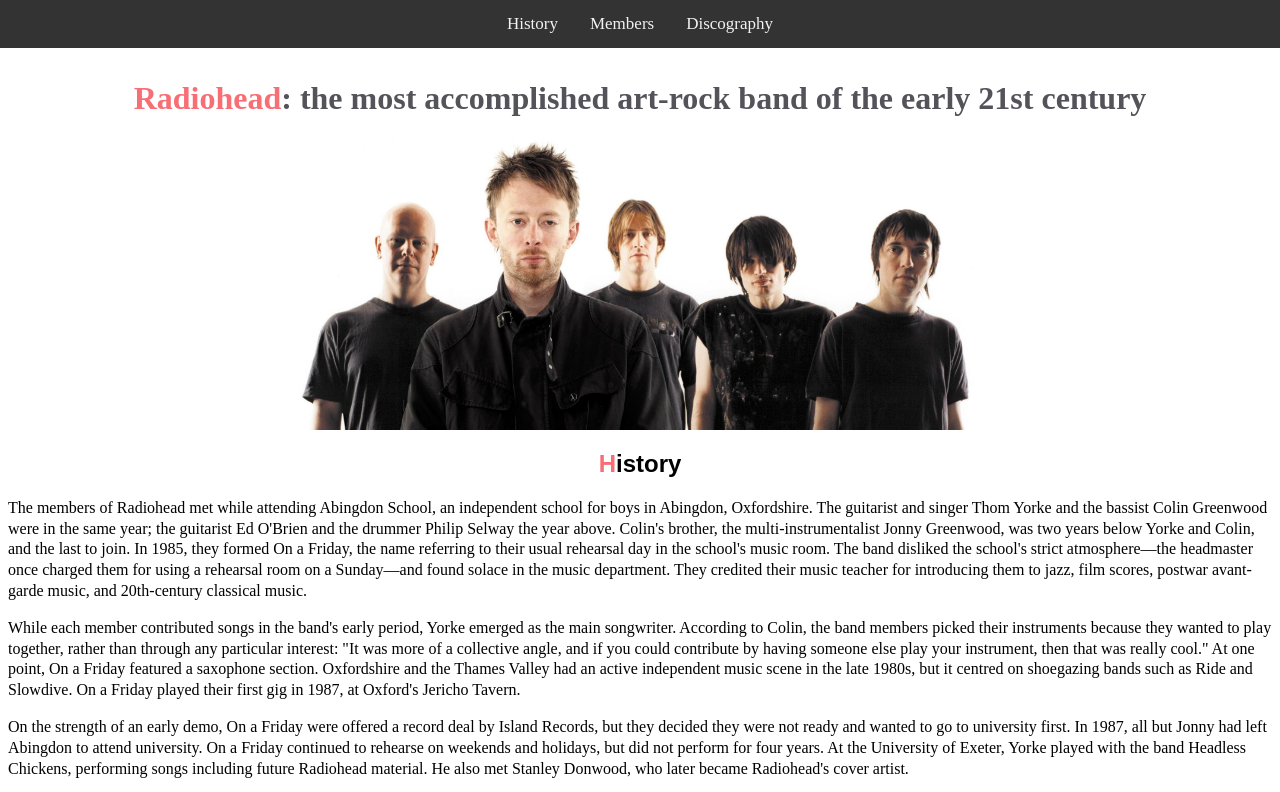
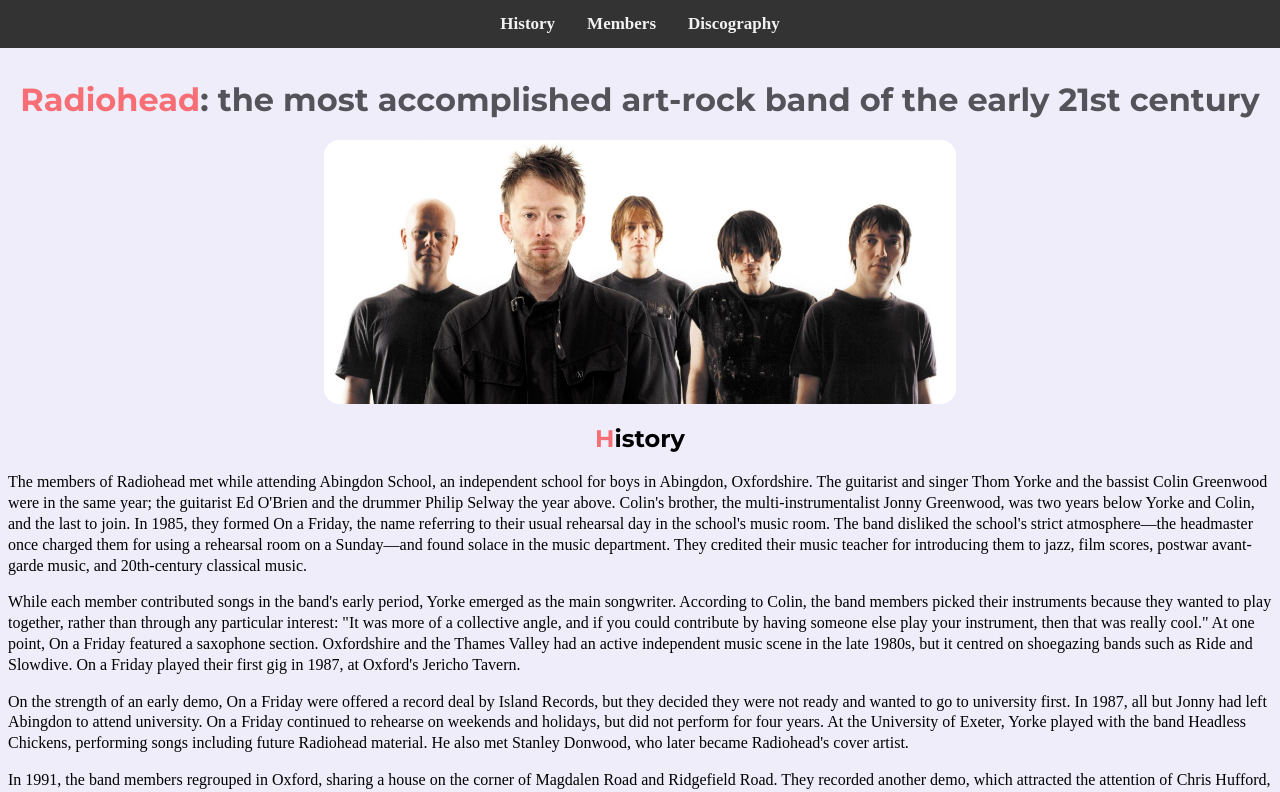
Before and after one commit to Hellensis13/tributepage.io, a plain HTML site: page tributepage.html in a window 1280 px wide. Shown: the top 792 px of the page. Drawn offline with Linux system fonts and the light colour scheme; files whose address does not match are found by name.

Commit message:
Update style.css

```diff
--- a/style.css
+++ b/style.css
@@ -1,3 +1,5 @@
+@import url("https://fonts.googleapis.com/css2?family=Montserrat:ital,wght@0,100..900;1,100..900&display=swap");
+
 .navbar
 {
 
@@ -34,7 +36,7 @@
 h1 {
     text-align: center;
     padding-top: 30px;
-    font-family: "Bookman";
+    font-family: "Montserrat", sans-serif;
     color: #54535a;
   }
 
@@ -43,7 +45,7 @@
   }
 
   #imgmain {
-    width: 700px;
+    width: 50%;
     display: block;
     margin-left: auto;
     margin-right: auto;
@@ -56,7 +58,7 @@
 
   h2 {
     text-align: center;
-    font-family: Arial, Helvetica, sans-serif;
+    font-family: "Montserrat", sans-serif;
   }
 
   article {
@@ -72,6 +74,7 @@
   a {
     text-decoration: none;
     color: #f76e75;
+    font-weight: bold;
   }
 
   ul {
@@ -81,9 +84,9 @@
   }
 
   table {
-    width: 500px;
+    width: 50%;
     margin: auto;
-    border-spacing: 20px;
+    border-spacing: 2rcap;
 }
 
 td {
@@ -110,3 +113,7 @@
     padding: 20px;
     text-align: center;
 }
+
+body {
+  background-color: #efedfa;
+}
```
